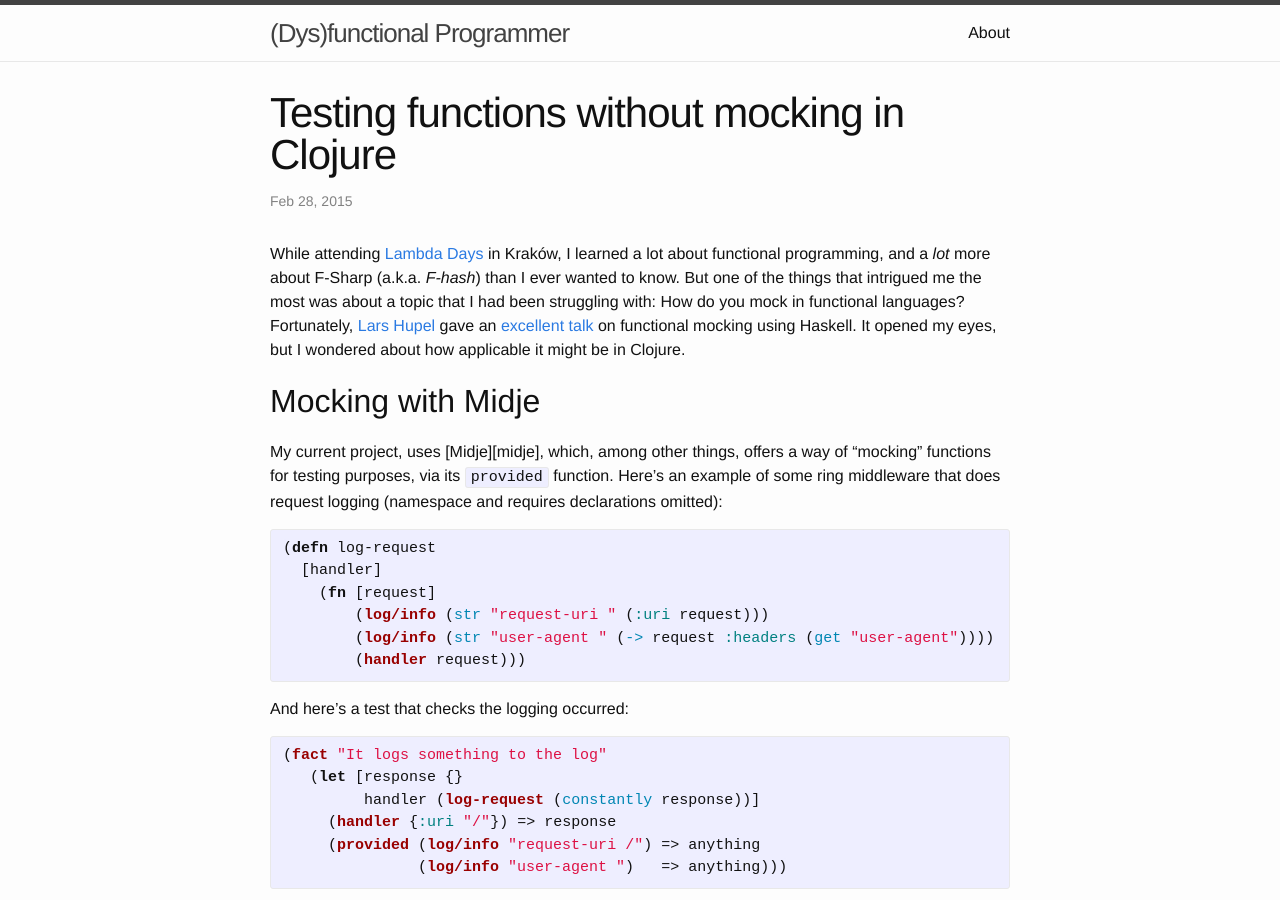
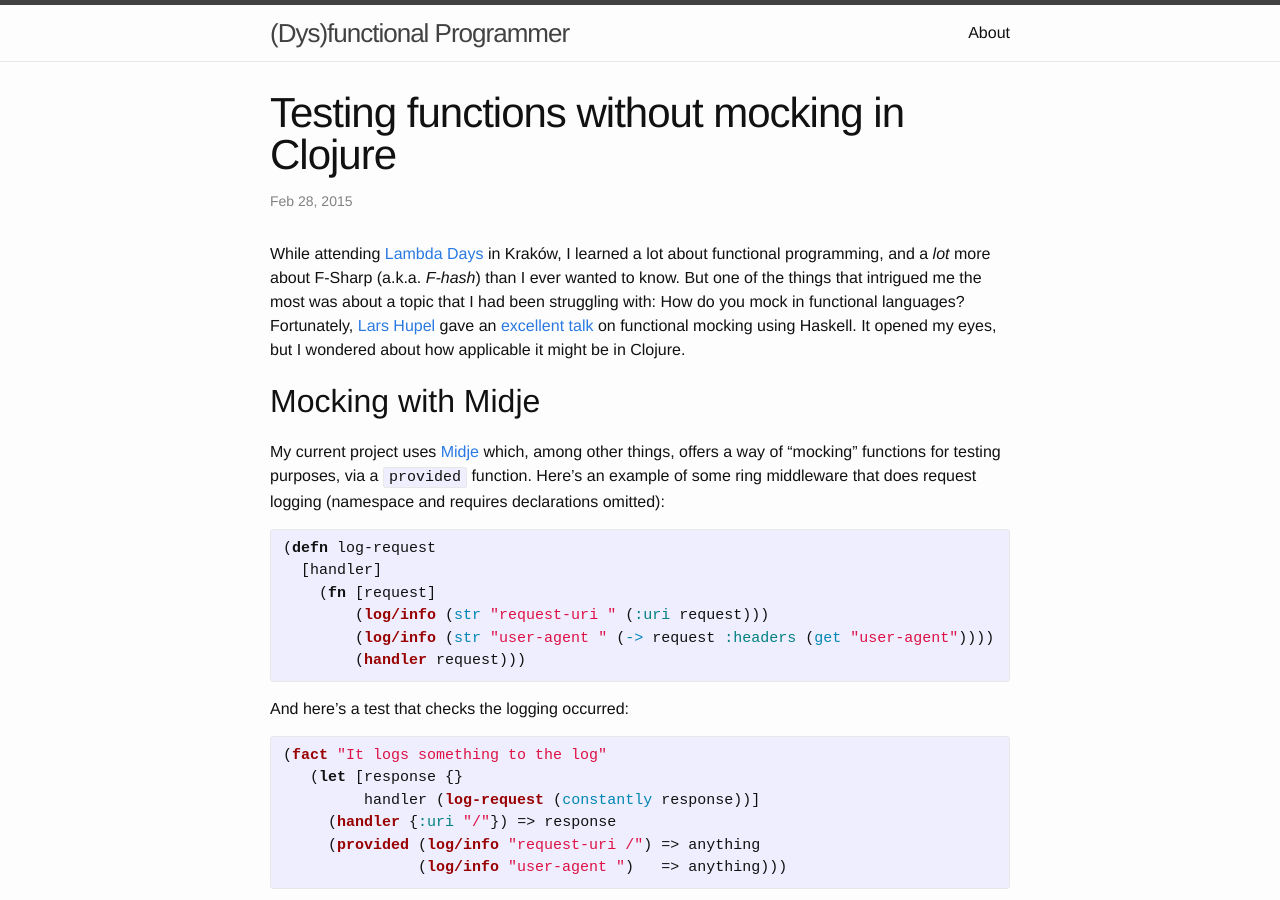
Before and after one commit to jonbca/jonbca.github.io, a Jekyll site: the page built from _posts/2015-02-28-testing-higher-order-functions-clojure.markdown, in a window 1280 px wide and 900 px high. Built offline with Jekyll 4.4.1, drawn with Linux system fonts in a browser that asks for light colours.

Commit message:
Fix midje url

```diff
--- a/_posts/2015-02-28-testing-higher-order-functions-clojure.markdown
+++ b/_posts/2015-02-28-testing-higher-order-functions-clojure.markdown
@@ -14,9 +14,9 @@ using Haskell. It opened my eyes, but I wondered about how applicable it
 might be in Clojure.
 
 ## Mocking with Midje
-My current project, uses [Midje][midje], which, among other
+My current project uses [Midje][midje] which, among other
 things, offers a way of "mocking" functions for testing purposes, via
-its `provided` function. Here's an example of some ring middleware that does request
+a `provided` function. Here's an example of some ring middleware that does request
 logging (namespace and requires declarations omitted):
 
 {% highlight clojure %}
```
Also changed, not shown: other parts of _posts/2015-02-28-testing-higher-order-functions-clojure.markdown (+1 -0 lines).
